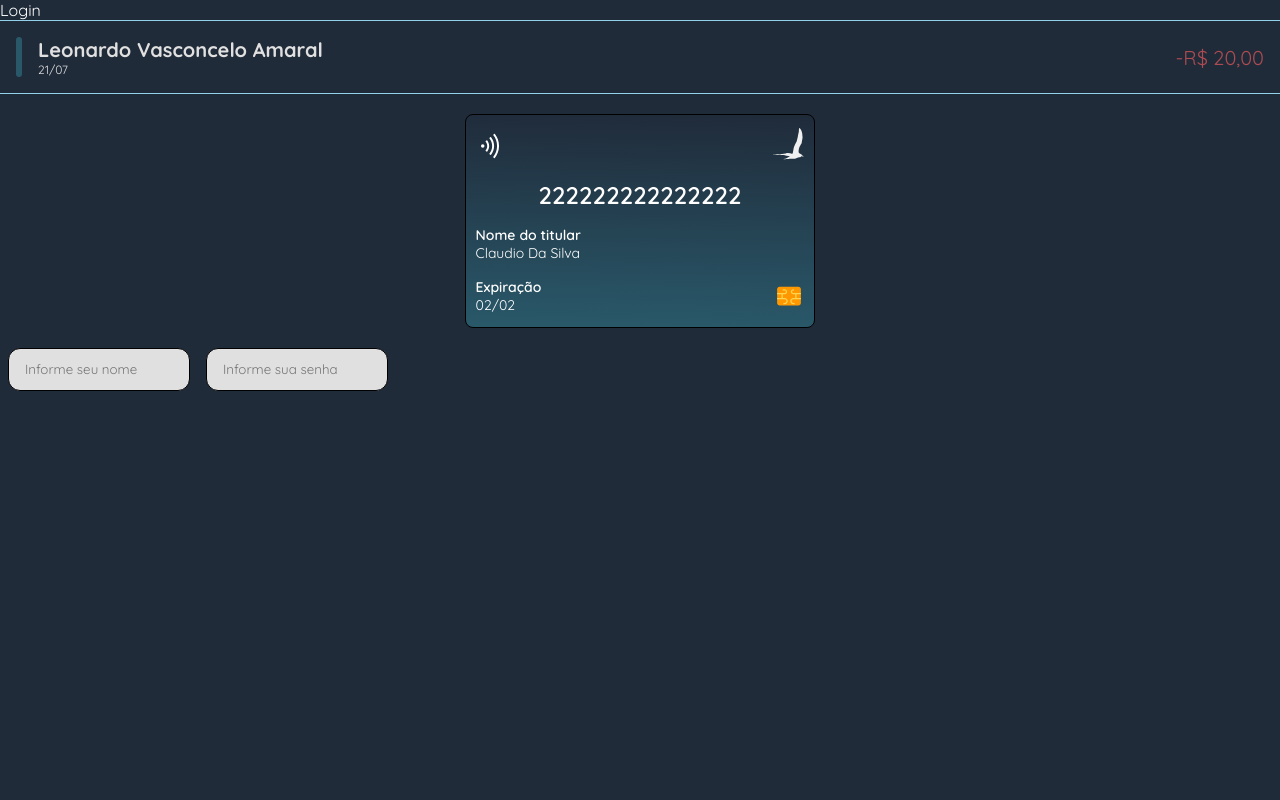
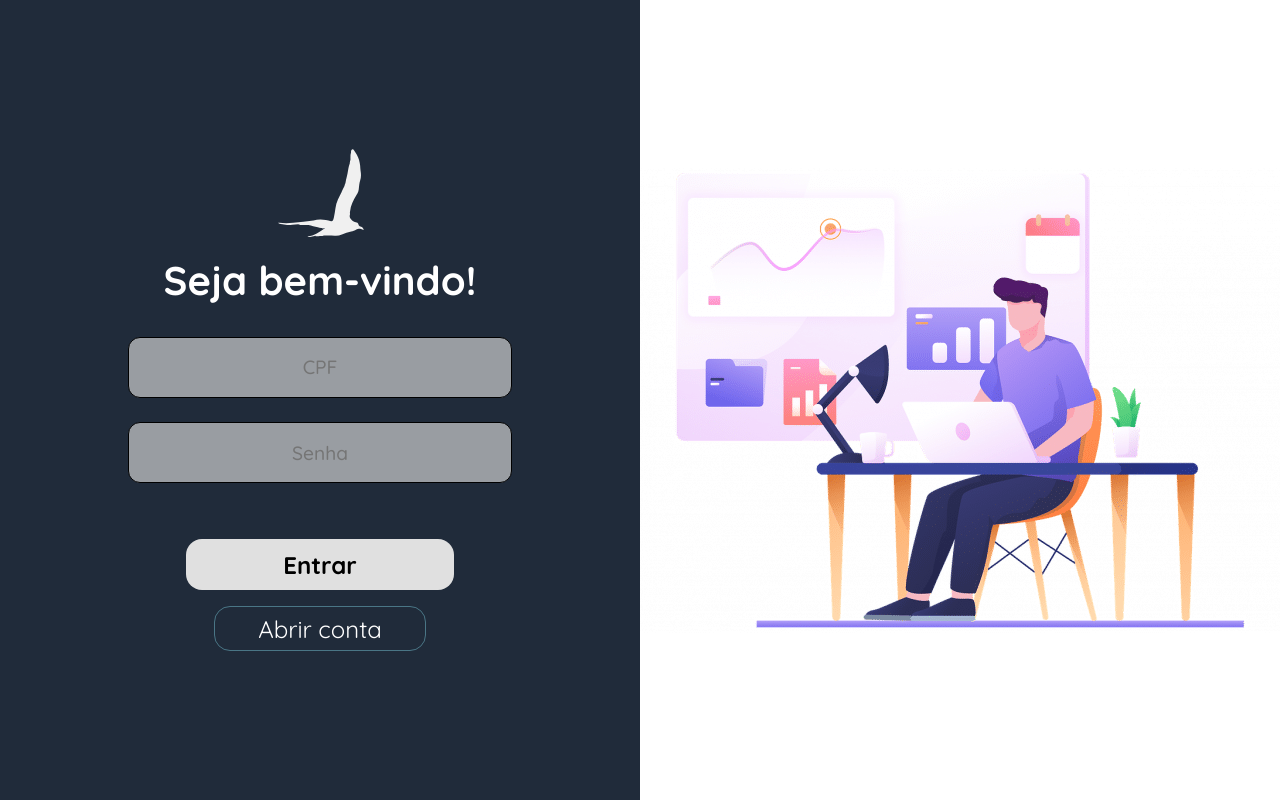
Before and after one commit to Viilih/Seas-react, a React (Create React App) app: page /login in a window 1280 px wide. Built offline with nearby package versions, Linux system fonts and the light colour scheme.

Commit message:
adicionado a pagina de login, mudado algumas coisas nos componentes de input e estilização de botao

```diff
--- a/src/App.tsx
+++ b/src/App.tsx
@@ -6,42 +6,15 @@ import Card from "./components/Card/Card";
 import Inputs from "./components/InputComponents/Inputs";
 
 function App() {
-    const [userName, setUserName] = useState("");
-    const [userPassword, setuserPassword] = useState("");
-
     return (
         <>
             <Router />
-            <Transaction
+            {/* <Transaction
                 nome="leonardo vasconcelo amaral"
                 valor={-20}
                 data="21/07"
                 dataColor="spent"
-            />
-
-            <Card
-                dataType="platinum"
-                cardNumber={222222222222222}
-                holderName="Claudio Da silva"
-                expiration="02/02"
-            />
-
-            <Inputs
-                inputType="text"
-                placeholderText="Informe seu nome"
-                isRequired
-                inputName="name"
-                valueInput={userName}
-                handleChange={(currentValue) => setUserName(currentValue)}
-            />
-            <Inputs
-                inputType="password"
-                placeholderText="Informe sua senha"
-                isRequired
-                inputName="name"
-                valueInput={userPassword}
-                handleChange={(currentValue) => setuserPassword(currentValue)}
-            />
+            /> */}
         </>
     );
 }
--- a/src/components/ButtonComponents/Button.module.scss
+++ b/src/components/ButtonComponents/Button.module.scss
@@ -1,5 +1,5 @@
 .primaryBtn {
-	height: 2.5rem;
+    height: 3.2rem;
     border-radius: 16px;
     cursor: pointer;
     width: 80%;
@@ -21,7 +21,7 @@
 }
 
 .secondaryBtn {
-	height: 2.5rem;
+    height: 2.8rem;
     border-radius: 16px;
     cursor: pointer;
     width: 68%;
--- a/src/components/Card/Card.tsx
+++ b/src/components/Card/Card.tsx
@@ -3,7 +3,7 @@ import styles from "./Card.module.scss";
 import { AiOutlineWifi } from "react-icons/ai";
 import { FcSimCardChip } from "react-icons/fc";
 
-import seasLogo from "./seas-logo.svg";
+import seasLogo from "../../assets/seas-logo.svg";
 
 interface ICardProps {
     cardNumber: number;
--- a/src/components/InputComponents/Inputs.module.scss
+++ b/src/components/InputComponents/Inputs.module.scss
@@ -1,14 +1,18 @@
 input {
     border: 1px solid black;
     margin: 20px auto;
-    padding: 0.8rem 1rem;
+    padding: 1.1rem;
     border-radius: 12px;
-    background-color: var(--common-text);
+    background-color: #e0e0e0a1;
     margin: auto 8px; //provisório para teste
+    color: var(--highlighted-text);
+    font-weight: 500;
+    font-size: 1.2rem;
+    text-align: center;
 }
 
 input:focus {
     border: none;
     outline: none;
-    outline: 3px solid var(--dark-blue-highlight);
+    outline: 1px solid var(--highlighted-text);
 }
--- a/src/pages/Login/Login.module.scss
+++ b/src/pages/Login/Login.module.scss
@@ -0,0 +1,82 @@
+.loginContainerPage {
+    display: grid;
+    grid-template-columns: 50% 50%;
+    overflow: hidden;
+    height: 100vh;
+    width: 100vw;
+
+    .loginContainer {
+        display: flex;
+        flex-direction: column;
+        align-items: center;
+        justify-content: center;
+        gap: 2rem;
+
+        .loginHeader {
+            display: flex;
+            flex-direction: column;
+            align-items: center;
+            gap: 1rem;
+
+            h1 {
+                font-size: 2.5rem;
+            }
+
+            img {
+                width: 90px;
+            }
+        }
+
+        .formContainer {
+            display: flex;
+            flex-direction: column;
+            align-items: center;
+            gap: 1.5rem;
+            width: 100%;
+            padding: 0 20%;
+
+            input {
+                width: 100%;
+            }
+
+            input[type="number"]::-webkit-outer-spin-button,
+            input[type="number"]::-webkit-inner-spin-button {
+                -webkit-appearance: none;
+                margin: 0;
+            }
+
+            .loginBtnContainer {
+                display: flex;
+                flex-direction: column;
+                align-items: center;
+                gap: 1rem;
+                width: 100%;
+                margin-top: 2rem;
+
+                button {
+                    font-size: 1.5rem;
+                }
+
+                button:first-child {
+                    width: 70%;
+                }
+                button:last-child {
+                    width: 55%;
+                }
+            }
+        }
+    }
+
+    .loginImageContainer {
+        overflow: hidden;
+        padding: 2rem;
+        display: flex;
+        align-items: center;
+        justify-content: center;
+        background-color: var(--highlighted-text);
+
+        img {
+            max-width: 980px;
+        }
+    }
+}
--- a/src/pages/Login/Login.tsx
+++ b/src/pages/Login/Login.tsx
@@ -1,8 +1,61 @@
-import React from 'react';
-import styles from './Login.module.scss';
+import Inputs from "../../components/InputComponents/Inputs";
+import styles from "./Login.module.scss";
+import { useState } from "react";
+
+import seasLogo from "../../assets/seas-logo.svg";
+import loginImg from "../../assets/login-img.png";
+import Buttons from "../../components/ButtonComponents/Buttons";
 
 const Login = () => {
-	return <div>Login</div>;
+    const [userCpf, setUserCpf] = useState("");
+    const [userPassword, setUserPassword] = useState("");
+
+    const handleSubmit = () => {};
+    return (
+        <div className={styles.loginContainerPage}>
+            <div className={styles.loginContainer}>
+                <div className={styles.loginHeader}>
+                    <img src={seasLogo} alt="Logo do SeasBank" />
+                    <h1>Seja bem-vindo!</h1>
+                </div>
+
+                <form className={styles.formContainer} onSubmit={handleSubmit}>
+                    <Inputs
+                        inputName="cpf"
+                        inputType="number"
+                        isRequired
+                        placeholderText="CPF"
+                        valueInput={userCpf}
+                        handleChange={(currentValue) =>
+                            setUserCpf(currentValue)
+                        }
+                    />
+                    <Inputs
+                        inputName="password"
+                        inputType="password"
+                        isRequired
+                        placeholderText="Senha"
+                        valueInput={userPassword}
+                        handleChange={(currentValue) =>
+                            setUserPassword(currentValue)
+                        }
+                    />
+
+                    <div className={styles.loginBtnContainer}>
+                        <Buttons text="Entrar" name="primary" />
+                        <Buttons text="Abrir conta" name="secondary" />
+                    </div>
+                </form>
+            </div>
+
+            <div className={styles.loginImageContainer}>
+                <img
+                    src={loginImg}
+                    alt="imagem de um personagem cartunizado mexendo em um computadorimagem de um personagem cartunizado mexendo em um computador"
+                />
+            </div>
+        </div>
+    );
 };
 
 export default Login;
```
Also changed, not shown: src/assets/login-img.png (added), src/assets/seas-logo.svg (renamed from src/components/Card/seas-logo.svg). Lines whose indentation alone changed are shown as unchanged.
